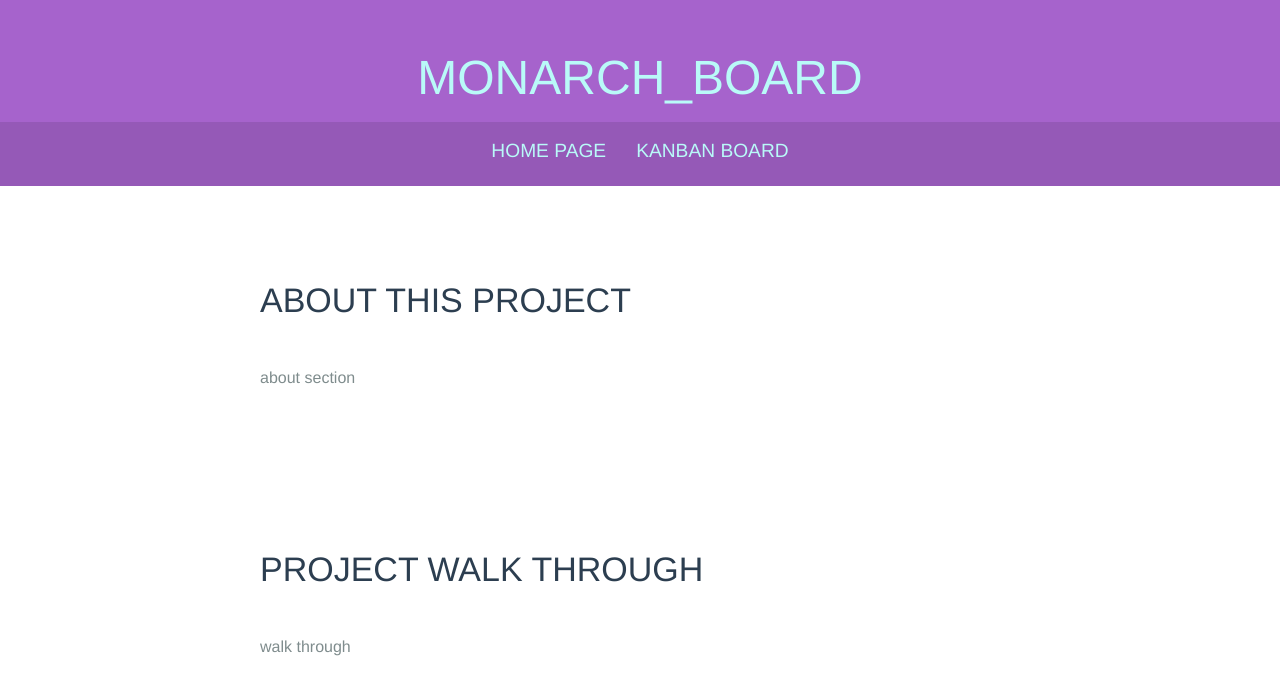
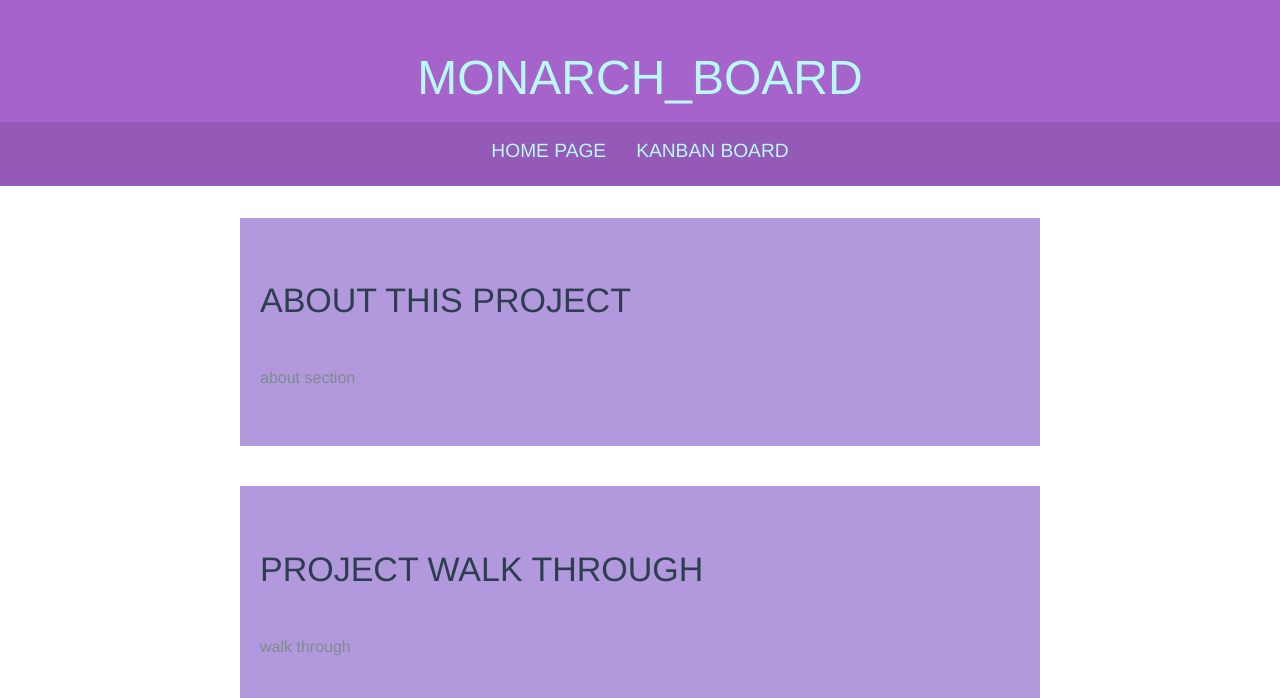
Before and after one commit to michellekaplan7/kanban-project-board, a React (Create React App) app: page / in a window 1280 px wide. Shown: the part 102-800 px from the top of the page. Built offline with nearby package versions, Linux system fonts and the light colour scheme.

Commit message:
Change lines 7 and 13

```diff
--- a/src/components/Landing/Landing.js
+++ b/src/components/Landing/Landing.js
@@ -4,12 +4,13 @@ import styled from "styled-components";
 const MainLandingContainer = styled.div`
   width: 50em;
   margin: 0 auto;
+  background-color: white;
 `;
 
 const Header = styled.section`
   padding: 20px;
 	margin-bottom: 40px;
-	background-color: #fff;
+	background-color: #B298DC;
 	@include border-radius(4px);
 	@include box-shadow(0 1px 0 rgba(0,0,0,.2));
 `;
```
